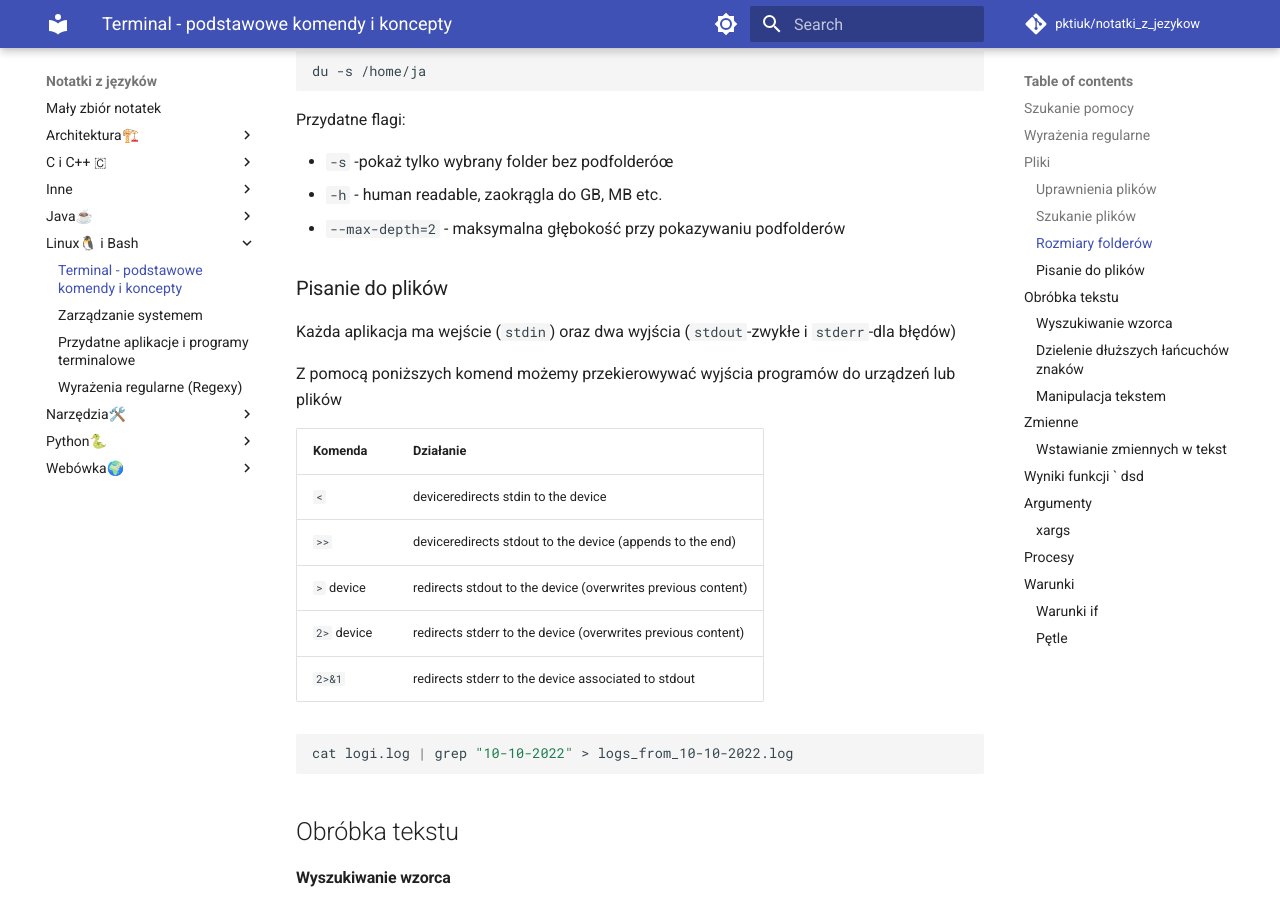
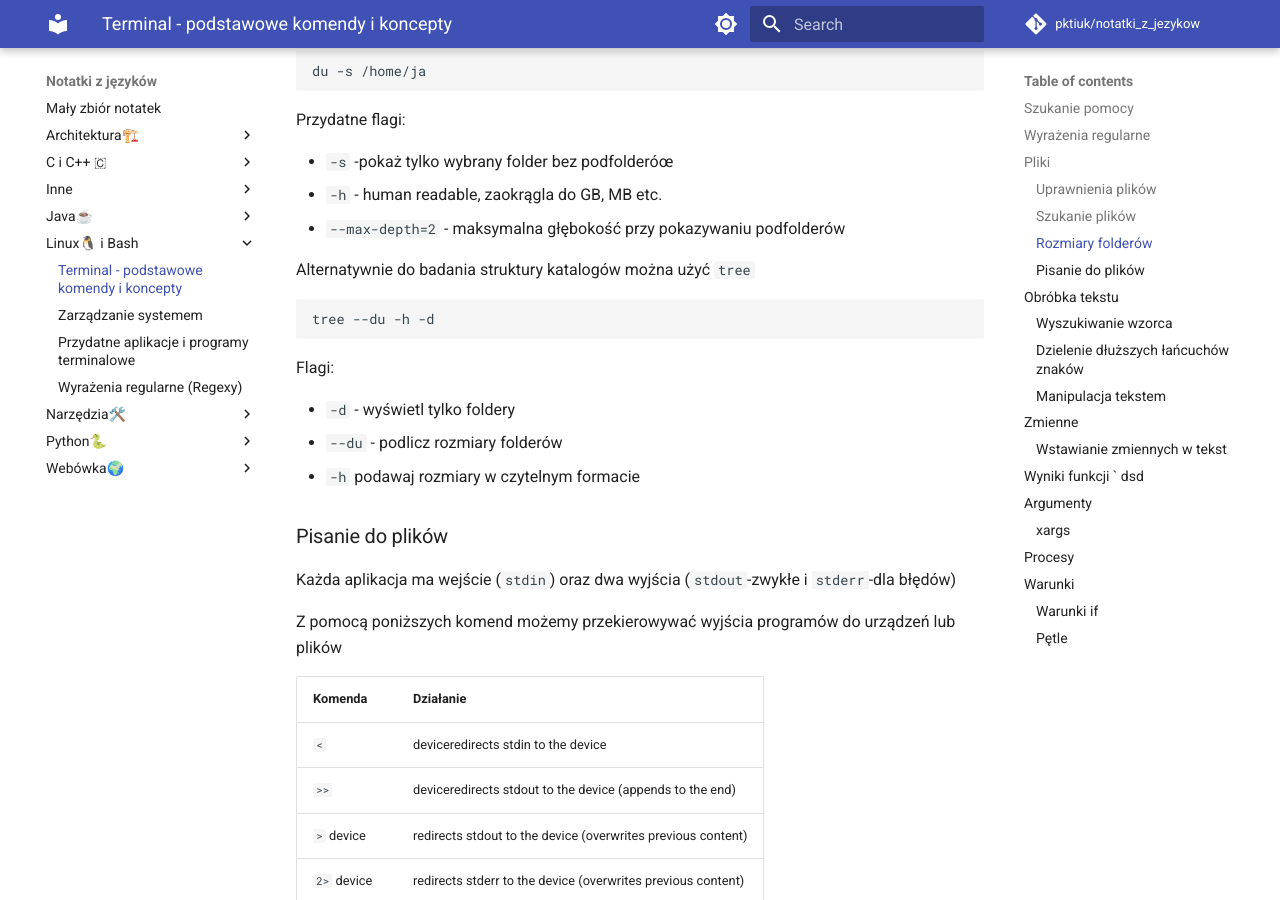
Before and after one commit to pktiuk/notatki_z_jezykow, an MkDocs documentation site: the page built from docs/Linux🐧 i Bash/bash_cheatsheet.md, in a window 1280 px wide and 900 px high, scrolled down 2122 px. Built offline with MkDocs 1.6.1 and Material for MkDocs 9.7.7, drawn with Linux system fonts in a browser that asks for light colours; comment, search, counter and statistics services are not loaded.

Commit message:
Dopisanie komnedy dla tree

````diff
--- a/docs/Linux🐧 i Bash/bash_cheatsheet.md
+++ b/docs/Linux🐧 i Bash/bash_cheatsheet.md
@@ -109,6 +109,18 @@ Przydatne flagi:
 - `-s` -pokaż tylko wybrany folder bez podfolderóœ
 - `-h` - human readable, zaokrągla do GB, MB etc.
 - `--max-depth=2` - maksymalna głębokość przy pokazywaniu podfolderów
+
+Alternatywnie do badania struktury katalogów można użyć `tree`
+
+```bash
+tree --du -h -d
+```
+
+Flagi:
+
+- `-d` - wyświetl tylko foldery
+- `--du` - podlicz rozmiary folderów
+- `-h` podawaj rozmiary w czytelnym formacie
 
 ### Pisanie do plików
 
````
